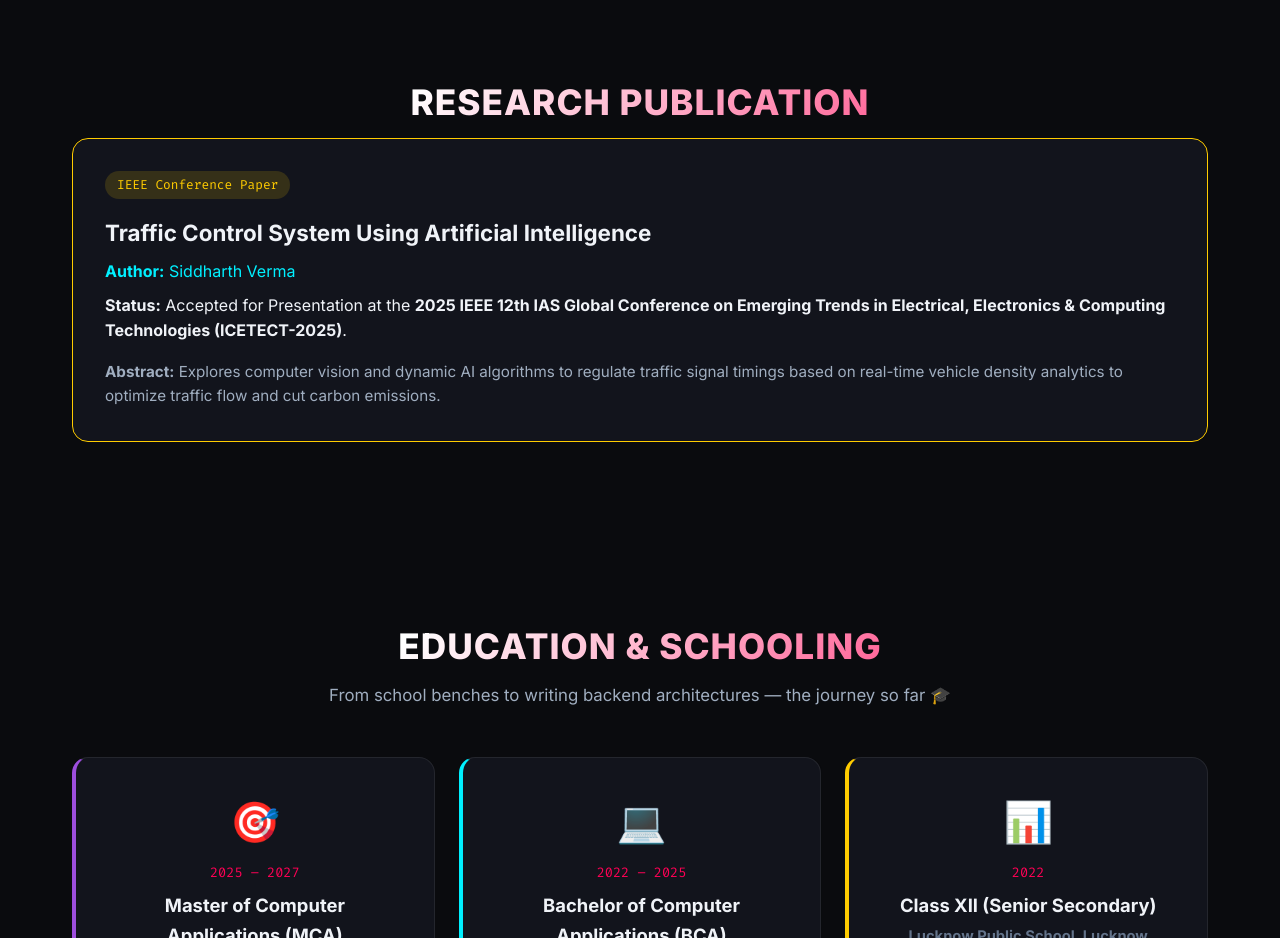
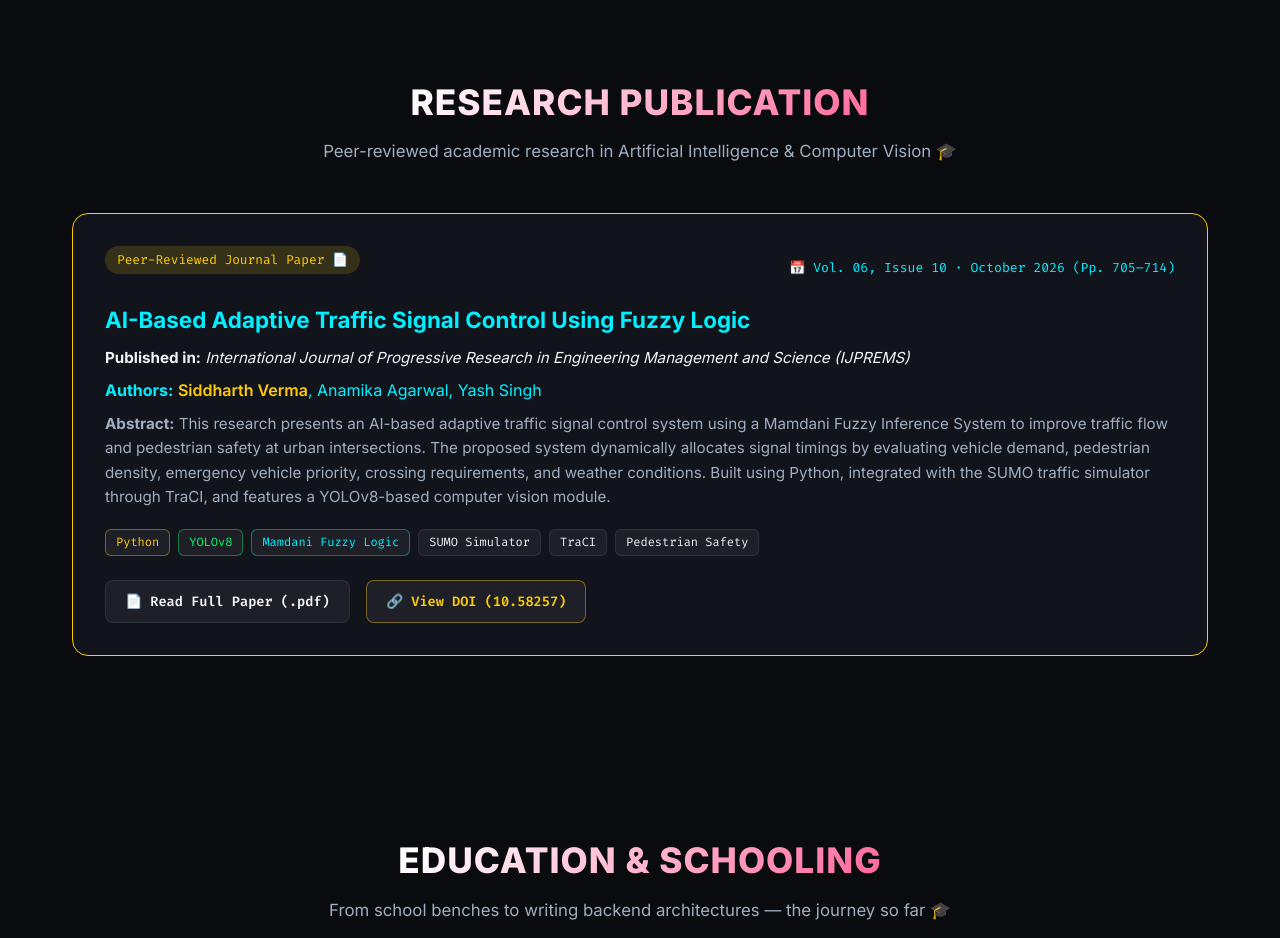
Before and after one commit to siddharthverma-1208/portfolio, a plain HTML site: page index.html in a window 1280 px wide. Shown: the part 5040-5978 px from the top of the page. Drawn offline with Linux system fonts and the light colour scheme.

Commit message:
Update portfolio

```diff
--- a/index.html
+++ b/index.html
@@ -510,18 +510,49 @@
   <section id="research" class="section">
     <div class="container">
       <h2 class="section-title">Research Publication</h2>
-      <div class="research-card card border-gold">
-        <div class="research-badge">IEEE Conference Paper</div>
-        <h3 class="research-title">Traffic Control System Using Artificial Intelligence</h3>
-        <p class="research-authors"><strong>Author:</strong> Siddharth Verma</p>
-        <p class="research-status">
-          <strong>Status:</strong> Accepted for Presentation at the <strong>2025 IEEE 12th IAS Global Conference on
-            Emerging Trends in Electrical, Electronics &amp; Computing Technologies (ICETECT-2025)</strong>.
+      <p class="section-subtitle">Peer-reviewed academic research in Artificial Intelligence & Computer Vision 🎓</p>
+
+      <div class="research-card card border-gold highlight-hover">
+        <div class="research-header-flex">
+          <span class="research-badge">Peer-Reviewed Journal Paper 📄</span>
+          <span class="research-meta-date">📅 Vol. 06, Issue 10 · October 2026 (Pp. 705–714)</span>
+        </div>
+
+        <h3 class="research-title glow-cyan">
+          AI-Based Adaptive Traffic Signal Control Using Fuzzy Logic
+        </h3>
+
+        <p class="research-journal">
+          <strong>Published in:</strong> <i>International Journal of Progressive Research in Engineering Management and Science (IJPREMS)</i>
         </p>
+
+        <p class="research-authors">
+          <strong>Authors:</strong> <span class="highlight-yellow">Siddharth Verma</span>, Anamika Agarwal, Yash Singh
+        </p>
+
         <p class="research-abstract">
-          <strong>Abstract:</strong> Explores computer vision and dynamic AI algorithms to regulate traffic signal
-          timings based on real-time vehicle density analytics to optimize traffic flow and cut carbon emissions.
+          <strong>Abstract:</strong> This research presents an AI-based adaptive traffic signal control system using a Mamdani Fuzzy Inference System to improve traffic flow and pedestrian safety at urban intersections. The proposed system dynamically allocates signal timings by evaluating vehicle demand, pedestrian density, emergency vehicle priority, crossing requirements, and weather conditions. Built using Python, integrated with the SUMO traffic simulator through TraCI, and features a YOLOv8-based computer vision module.
         </p>
+
+        <!-- Tech & Domain Badges -->
+        <div class="project-tech-tags" style="margin: 1.25rem 0;">
+          <span class="tech-tag tag-python">Python</span>
+          <span class="tech-tag tag-django">YOLOv8</span>
+          <span class="tech-tag tag-db">Mamdani Fuzzy Logic</span>
+          <span class="tech-tag">SUMO Simulator</span>
+          <span class="tech-tag">TraCI</span>
+          <span class="tech-tag">Pedestrian Safety</span>
+        </div>
+
+        <!-- Research CTA Links -->
+        <div class="hero-cta-group" style="margin-top: 1.5rem;">
+          <a href="https://www.ijprems.com/downloads/papers/6ad31d0cb6d9d.pdf" target="_blank" rel="noopener noreferrer" class="repo-btn">
+            <span>📄 Read Full Paper (.pdf)</span>
+          </a>
+          <a href="https://doi.org/10.58257/IJPREMS55048" target="_blank" rel="noopener noreferrer" class="repo-btn btn-doi">
+            <span>🔗 View DOI (10.58257)</span>
+          </a>
+        </div>
       </div>
     </div>
   </section>
--- a/style.css
+++ b/style.css
@@ -1566,3 +1566,39 @@ body {
   box-shadow: 0 0 15px var(--neon-yellow-glow);
   color: var(--neon-yellow);
 }
+
+/* ==========================================================================
+   RESEARCH SECTION POLISH
+   ========================================================================== */
+.research-header-flex {
+  display: flex;
+  justify-content: space-between;
+  align-items: center;
+  flex-wrap: wrap;
+  gap: 0.5rem;
+  margin-bottom: 0.75rem;
+}
+
+.research-meta-date {
+  font-family: var(--font-code);
+  font-size: 0.82rem;
+  color: var(--neon-cyan);
+}
+
+.research-journal {
+  color: var(--text-primary);
+  font-size: 0.95rem;
+  margin-bottom: 0.5rem;
+}
+
+.repo-btn.btn-doi {
+  border-color: rgba(255, 204, 0, 0.4);
+  color: var(--neon-yellow);
+}
+
+.repo-btn.btn-doi:hover {
+  background: rgba(255, 204, 0, 0.15);
+  border-color: var(--neon-yellow);
+  box-shadow: 0 0 15px var(--neon-yellow-glow);
+  color: var(--neon-yellow);
+}
```
